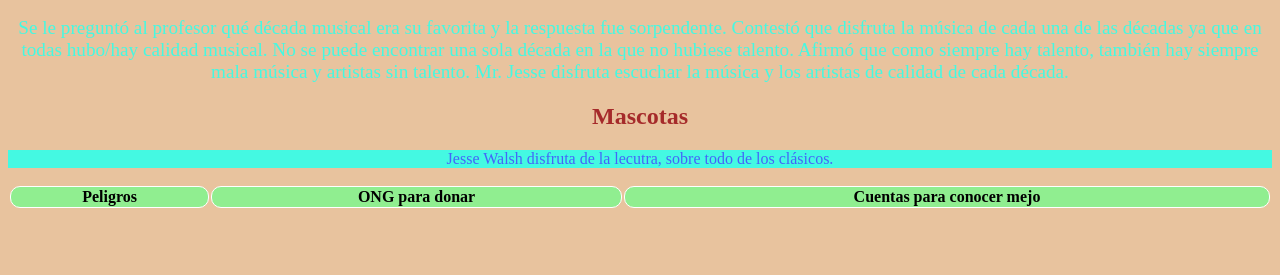
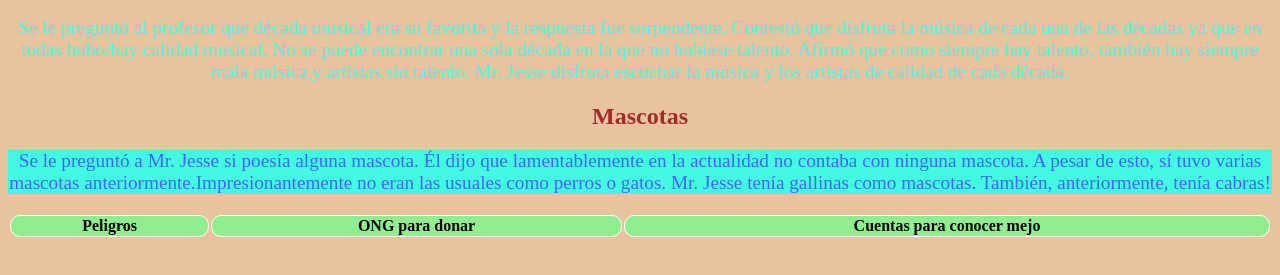
Before and after one commit to CeciAH/BiografiaAIS, a plain HTML site: page index.html in a window 1280 px wide. Shown: the part 413-688 px from the top of the page. Drawn offline with Linux system fonts and the light colour scheme.

Commit message:
Update index.html

```diff
--- a/index.html
+++ b/index.html
@@ -34,7 +34,7 @@ th, td {
 <p style="font-size:120%;"> Se le preguntó al profesor qué década musical era su favorita y la respuesta fue sorpendente. Contestó que disfruta la música de cada una de las décadas ya que en todas hubo/hay calidad musical. No se puede encontrar una sola década en la que no hubiese talento. Afirmó que como siempre hay talento, también hay siempre mala música y artistas sin talento. Mr. Jesse disfruta escuchar la música y los artistas de calidad de cada década. </p>
 <h2> Mascotas </h2>
 
-<p style="background-color:#44F9E2; color:#4465F9 ;"> Jesse Walsh disfruta de la lecutra, sobre todo de los clásicos.</p>
+<p style="background-color:#44F9E2; color:#4465F9 ; font-size:120%"> Se le preguntó a Mr. Jesse si poesía alguna mascota. Él dijo que lamentablemente en la actualidad no contaba con ninguna mascota. A pesar de esto, sí tuvo varias mascotas anteriormente.Impresionantemente no eran las usuales como perros o gatos. Mr. Jesse tenía gallinas como mascotas. También, anteriormente, tenía cabras! </p>
 <div style="text-align:center;">
 
 <table style="width:100%">
```
